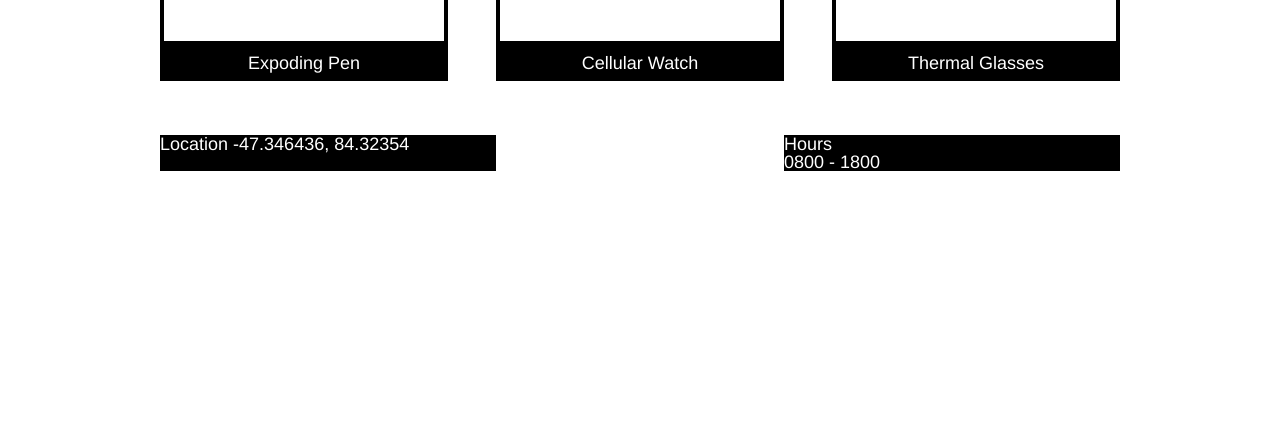
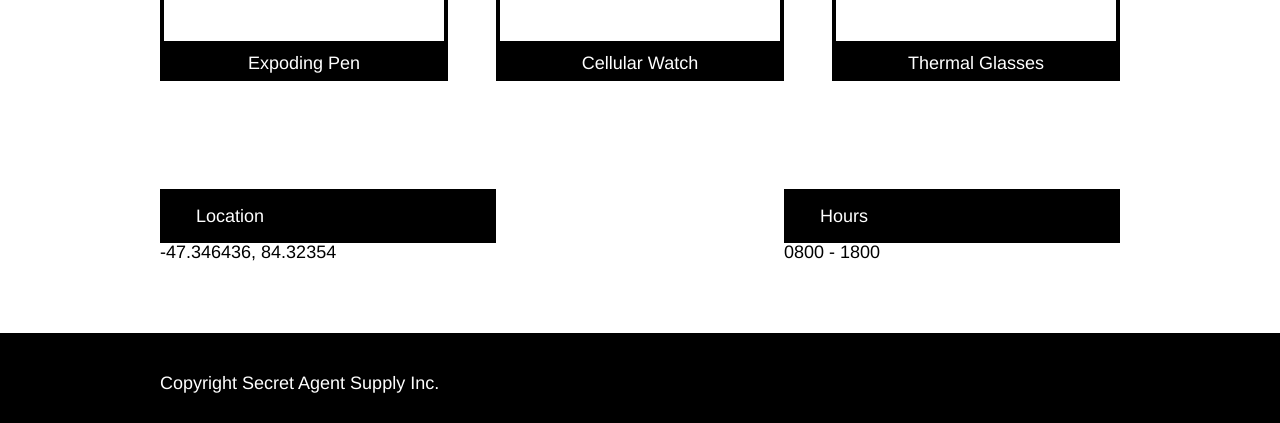
Before and after one commit to thejoel12/SecretAgentSupply, a plain HTML site: page index.html in a window 1280 px wide. Shown: the part 797-1220 px from the top of the page. Before the commit the page ends 987 px from the top, so only its background shows below. Drawn offline with Linux system fonts and the light colour scheme.

Commit message:
done with desktop html and css

```diff
--- a/index.html
+++ b/index.html
@@ -64,21 +64,31 @@
       <div class="container">
       <div class="business-info">
       <div class="blackstrip">
-        <span>Location</span>
+        <span class="blackbackground">Location</span>
+        <div class="whitebackground">
+
+
         <span>-47.346436, 84.32354</span>
-
+          </div>
       </div>
 
       <div class="blackstrip">
-        <span>Hours</span>
-        <p>0800 - 1800</p>
+        <span class="blackbackground">Hours</span>
+        <div class="whitebackground">
+        <span>0800 - 1800</span>
+        </div>
       </div>
     </div>
     </div>
 
+<div class="footer">
+<div class="container">
+<div class="footermaterial">
 
-<div class="container">
-<footer> <span>Copyright Secret Agent Supply Inc.</span> </footer>
+
+ <span>Copyright Secret Agent Supply Inc.</span>
+ </div>
+ </div>
 </div>
   </body>
 </html>
--- a/resources/css/style.css
+++ b/resources/css/style.css
@@ -107,6 +107,30 @@ nav ul {
 }
 
 .blackstrip {
+  width: 35%;
+  margin-top: 3rem;
   background-color: black;
-  width: 35%;
+  display: flex;
+  flex-direction: column;
 }
+
+.blackbackground {
+  padding: 1rem 0 1rem 2rem;
+}
+
+.whitebackground {
+  background-color: white;
+  padding-bottom: 4rem;
+  color: black;
+}
+
+.footer {
+  background-color: black;
+  height: 5rem;
+  width: 100%;
+
+}
+
+.footermaterial {
+  padding-top:2.3rem;
+}
```
